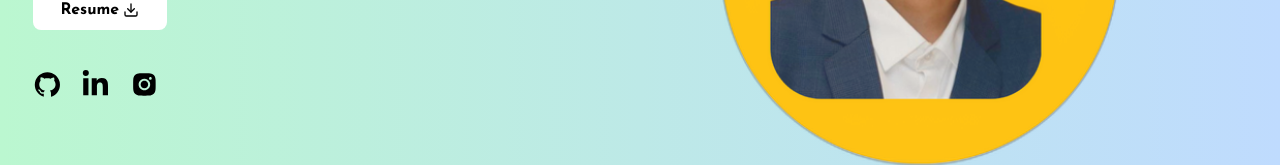
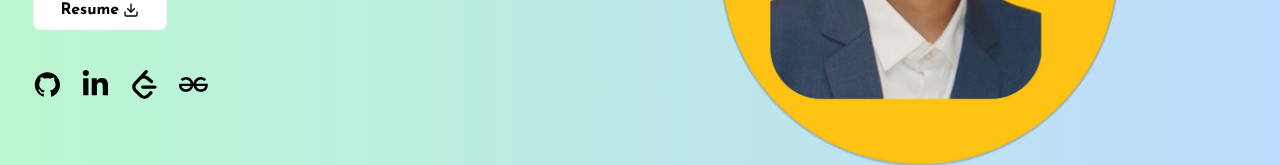
Before and after one commit to ganesh10092003/portfolio, a React (Vite) app: page / in a window 1280 px wide. Shown: the part 428-593 px from the top of the page. Built offline with nearby package versions, Linux system fonts and the light colour scheme.

Commit message:
added few links

```diff
--- a/src/chip/WorkCard.jsx
+++ b/src/chip/WorkCard.jsx
@@ -39,7 +39,7 @@ const WorkCard = () => {
                     className="  mt-3 rounded-md shadow-md p-1 px-2 flex gap-2 items-center justify-center font-medium"
                   >
                     <RxExternalLink className=" text-black bg-white rounded-full border  w-[35px] h-[35px] p-2" />
-                    <p className=" text-black">Demo</p>
+                    <p className=" text-black">Website</p>
                   </Link>
                   <br className="w-[2px] bg-white" />
                   <Link
--- a/src/components/hero/Hero.jsx
+++ b/src/components/hero/Hero.jsx
@@ -1,14 +1,10 @@
 import React from "react";
-import {
-  AiFillGithub,
-  AiFillInstagram,
-} from "react-icons/ai";
+import { AiFillGithub, AiFillInstagram, } from "react-icons/ai";
 import { FaLinkedinIn } from "react-icons/fa";
 import { FiDownload } from "react-icons/fi";
-import { FaPlay } from "react-icons/fa";
+import { SiLeetcode, SiGeeksforgeeks } from "react-icons/si";
 import { TypeAnimation } from "react-type-animation";
 import resumePDF from "../../assets/Resume.pdf";
-import whiteCircle from "../../assets/whiteCircle.png";
 import mine from "../../assets/mine.jpeg";
 
 const Hero = () => {
@@ -73,9 +69,15 @@ const Hero = () => {
                 </a>
               </li>
               <li>
-                <a href="https://www.instagram.com/insta_ganesh_2003/">
+                <a href="https://leetcode.com/Ganesh_2003/">
                   {" "}
-                  <AiFillInstagram className=" h-[1.8rem] w-[1.8rem] text-xl hover:scale-125  " />{" "}
+                  <SiLeetcode className=" h-[1.8rem] w-[1.8rem] text-xl hover:scale-125  " />{" "}
+                </a>
+              </li>
+              <li>
+                <a href="https://auth.geeksforgeeks.org/user/chtejamr">
+                  {" "}
+                  <SiGeeksforgeeks className=" h-[1.8rem] w-[1.8rem] text-xl hover:scale-125  " />{" "}
                 </a>
               </li>
             </ul>
--- a/src/data/data.js
+++ b/src/data/data.js
@@ -21,7 +21,7 @@ export const data = [
   {
     id: 3,
     img: portfolio,
-    title: "PortFolio",
+    title: "Portfolio",
     desc: "Explore my portfolio site, meticulously crafted with ReactJS and Tailwind CSS. It not only showcases my work but also represents my unwavering commitment to producing elegant, user-centric web interfaces. This project highlights my technical proficiency and design finesse.",
     link: "https://cstganesh.vercel.app/",
     git: "https://github.com/ganesh10092003/portfolio",
```
Also changed, not shown: src/assets/whiteCircle.png (deleted), 1 other file (tests, documents, lock files or other folders).
